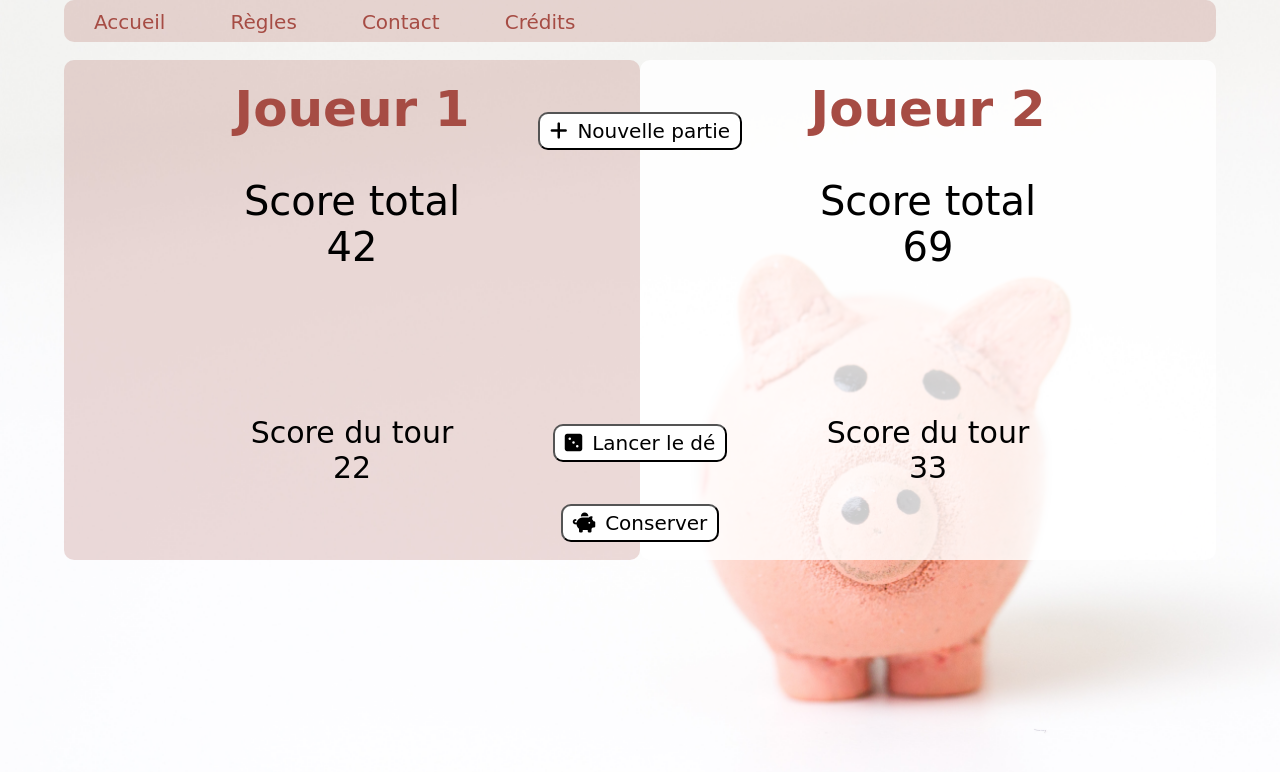
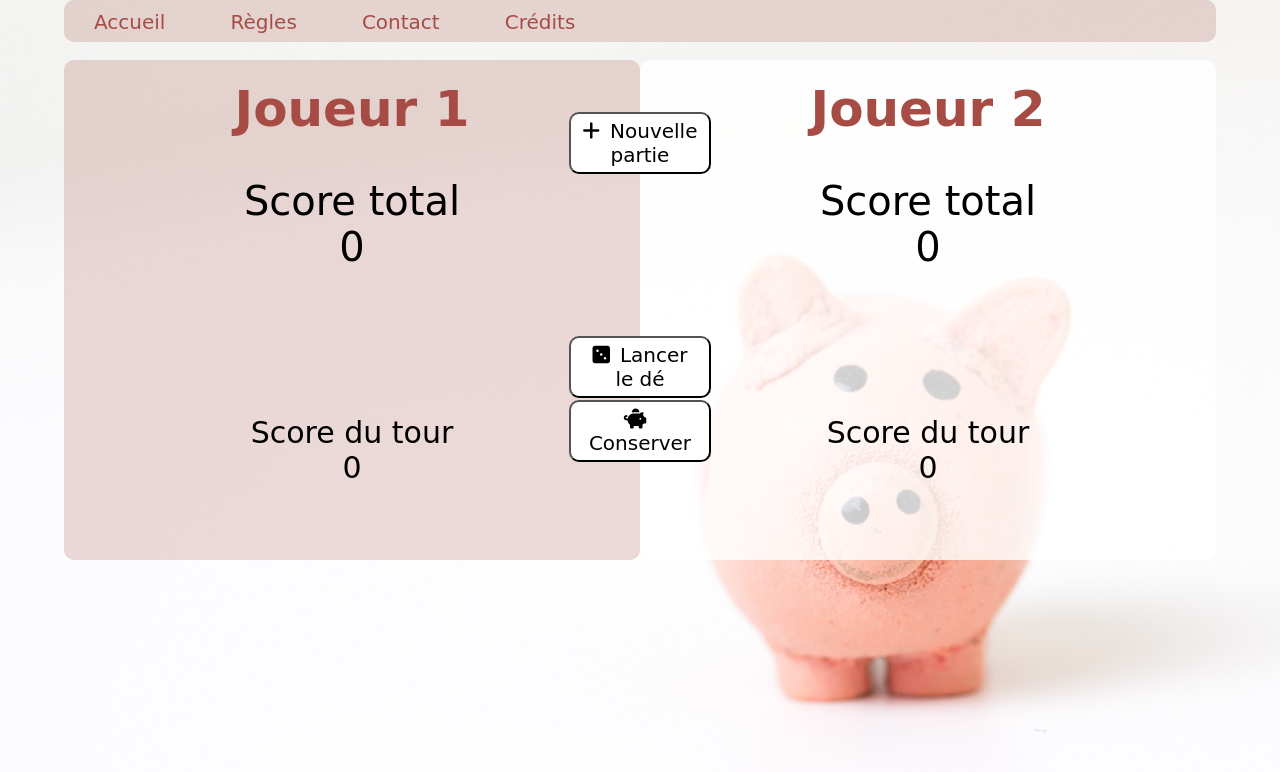
Before and after one commit to FischKevin/Pig-Game, a website: page index.html in a window 1280 px wide. Drawn offline with Linux system fonts and the light colour scheme; a web font is replaced by a local one.

Commit message:
add on init function + css fix on buttons

```diff
--- a/app.js
+++ b/app.js
@@ -20,6 +20,11 @@ document.querySelector('.btn-roll').addEventListener('click', function() {
     let diceDom = document.querySelector('.dice');
     diceDom.style.display = 'block';
     diceDom.src = '/img/dice/dice-' + dice + '.png';
+
+
+
+
+
 });
 
 document.querySelector('.btn-hold').addEventListener('click', function() {
@@ -39,4 +44,8 @@ function init() {
     let activePlayer = 0;
 
     document.querySelector('.dice').style.display = 'none';
+    document.querySelector('.score-total-1').textContent = '0';
+    document.querySelector('.score-total-2').textContent = '0';
+    document.querySelector('.score-round-1').textContent = '0';
+    document.querySelector('.score-round-2').textContent = '0';
 }
--- a/index.html
+++ b/index.html
@@ -21,22 +21,22 @@
             <div class="player-1 player-font">Joueur 1</div>
             <div class="player-1-total-score">
                 <div>Score total</div>
-                <div>42</div>
+                <div class="score-total-1">42</div>
             </div>
             <div class="player-1-round-score">
                 <div>Score du tour</div>
-                <div>22</div>
+                <div class="score-round-1">22</div>
             </div>
         </div>
         <div class="right">
             <div class="player-2 player-font">Joueur 2</div>
             <div class="player-2-total-score">
                 <div>Score total</div>
-                <div>69</div>
+                <div class="score-total-2">69</div>
             </div>
             <div class="player-2-round-score">
                 <div>Score du tour</div>
-                <div>33</div>
+                <div class="score-round-2">33</div>
             </div>
         </div>
         <button class="btn-new"><i class="fas fa-plus"></i>Nouvelle partie</button>
--- a/sass/components/_buttons.scss
+++ b/sass/components/_buttons.scss
@@ -4,6 +4,7 @@ button {
     padding: 5px 10px;
     border-radius: 10px;
     background: white;
+    width: 142px;
     &:focus {
         outline: none;
     }
@@ -14,10 +15,10 @@ button {
  }
 
  .btn-roll {
-    top: 53%;
+    top: 42%;
  }
 
  .btn-hold {
-   top: 63%;
+   top: 50%;
 
 }
--- a/sass/layout/_game.scss
+++ b/sass/layout/_game.scss
@@ -52,7 +52,7 @@
 .dice {
     height: 90px;
     width: auto;
-    top: 33%;
+    top: 25%;
     position: absolute;
     border: solid 2px $color-light-pink;
     border-radius: 5px;
```
Also changed, not shown: css/style.css, 1 other file.
